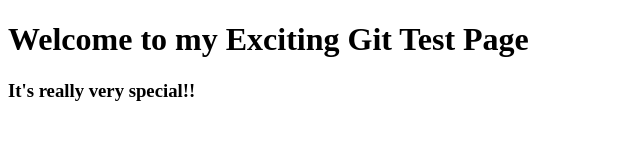
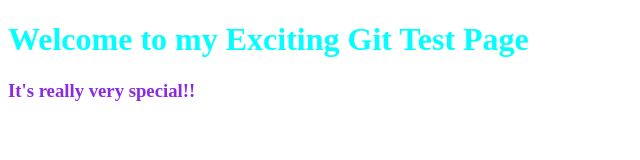
Before and after one commit to mplayer78/git_test, a plain HTML site: page git_test/index.html in a window 1280 px wide. Shown: the whole page, without its empty margins (0-640 px from the left). Drawn offline with Linux system fonts and the light colour scheme.

Commit message:
change text color

```diff
--- a/git_test/index.html
+++ b/git_test/index.html
@@ -14,8 +14,8 @@
 		<link rel="stylesheet" href="" />
 	</head>
 	<body>
-		<h1>Welcome to my Exciting Git Test Page</h1>
-		<h3>It's really very special!!</h3>
+		<h1 style="color:aqua">Welcome to my Exciting Git Test Page</h1>
+		<h3 style="color: blueviolet">It's really very special!!</h3>
 		<script src="" async defer></script>
 	</body>
 </html>
```
